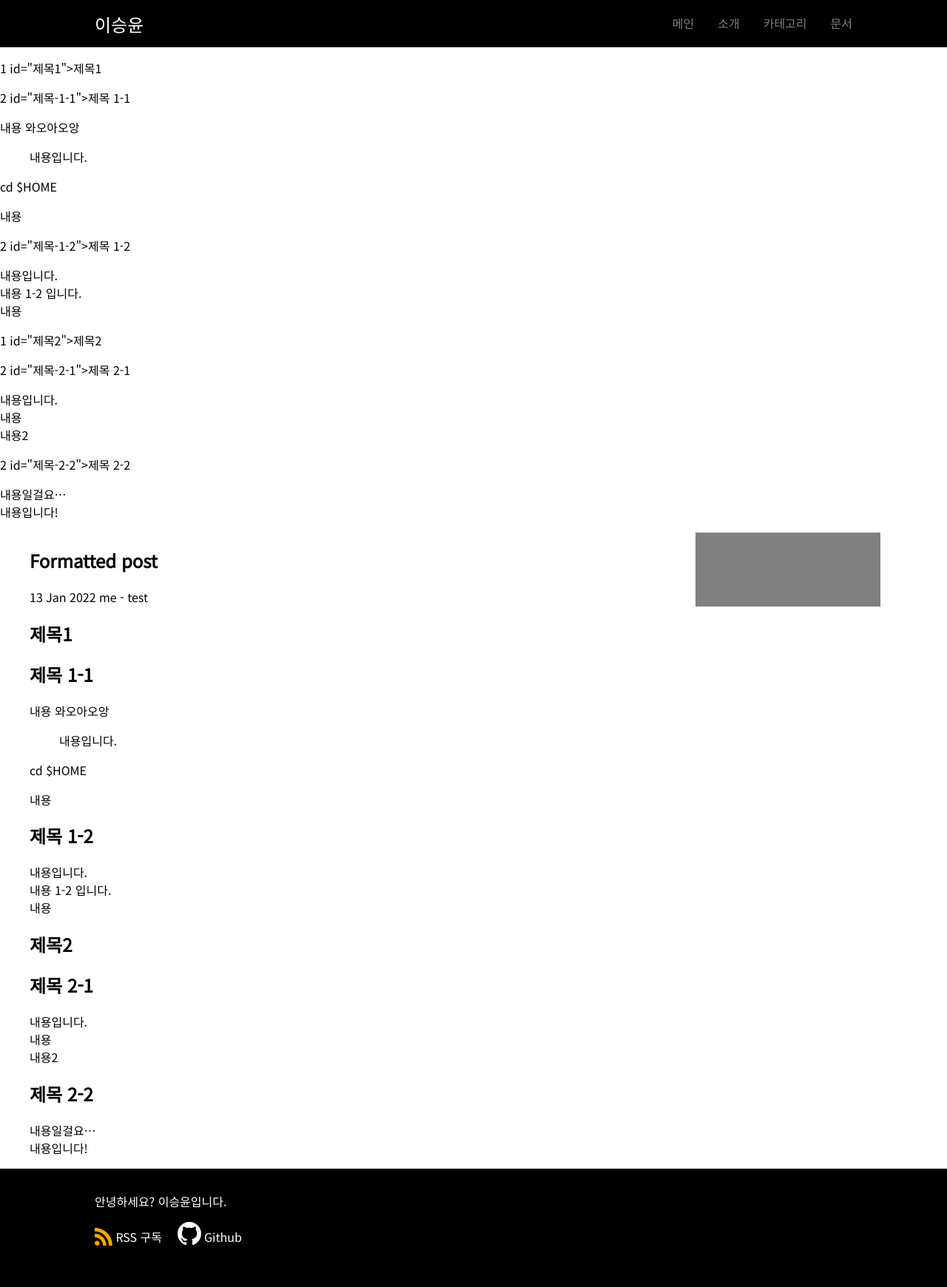
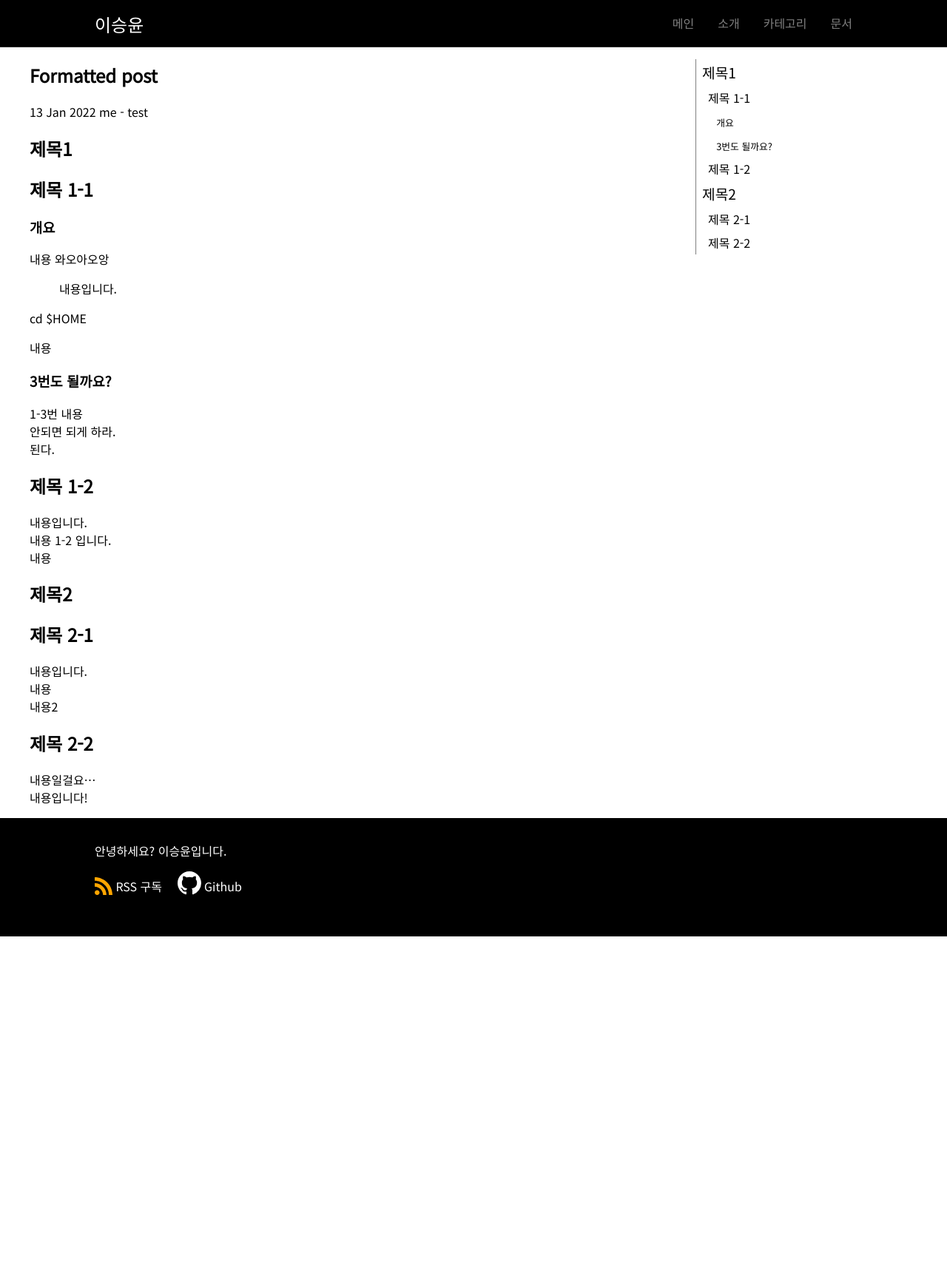
Before and after one commit to LeeSeungYun1020/LeeSeungYun1020.github.io, a Jekyll site: the page built from _posts/2022-01-13-formatted-post.md, in a window 1280 px wide. Shown: the whole page at 74% size. Built offline with Jekyll 4.4.1, drawn with Linux system fonts in a browser that asks for light colours; after the commit the page ends 1266 px from its top, so only the background shows below that.

Commit message:
Add post table of contents

````diff
--- a/_layouts/post.html
+++ b/_layouts/post.html
@@ -1,25 +1,6 @@
 ---
 layout: default
 ---
-
-{% assign headings_split = content | split: "<h" %}
-{% for line in headings_split %}
-    <p>{{ line }}</p>
-    {% case line[0] %}
-    {% when '1' %}
-        <p>h1 {{line}}</p>
-    {% when '2' %}
-
-    {% when '3' %}
-
-    {% when '4' %}
-
-    {% when '5' %}
-
-    {% when '6' %}
-
-    {% endcase %}
-{% endfor %}
 
 <div class="post-layout">
 <article class="post-article">
@@ -39,6 +20,54 @@ layout: default
     {{ content }}
 </article>
 <aside class="post-sidebar">
+    <div class="post-toc">
+        <ul class="post-toc-list">
+            {% assign current_level = '1' %}
+            {% assign headings_split = content | split: "<h" %}
+            {% for line in headings_split %}
+                {% assign start_letter = line | slice: 0, 1 %}
+                {% if '0' < start_letter and start_letter <= '3' %}
+                    {% assign heading_line = line | split: ">" %}
+                    {% assign heading_id = heading_line[0] | split: "id=" | last | remove:'"' | remove:'\' %}
+                    {% assign heading_content = heading_line[1] | split: "</" | first %}
 
+                    {% if current_level < start_letter %}
+                        {% for i in (current_level..start_letter) %}
+                            {% if forloop.last %}
+                                {% break %}
+                            {% endif %}
+                            <ul class="post-toc-list">
+                        {% endfor %}
+                        {% assign current_level = start_letter %}
+                    {% elsif current_level > start_letter %}
+
+                        {% for i in (start_letter..current_level) %}
+                            {% if forloop.last %}
+                                {% break %}
+                            {% endif %}
+                            </ul>
+                        {% endfor %}
+                        {% assign current_level = start_letter %}
+                    {% endif %}
+
+                    <li class="post-toc-node">
+                        <a class="post-toc-item post-toc-item-h{{ start_letter }}" href="#{{ heading_id }}">
+                            {{ heading_content }}
+                        </a>
+                    </li>
+                {% endif %}
+            {% endfor %}
+
+            {% if current_level > start_letter %}
+                {% for i in (start_letter..current_level) %}
+                    {% if forloop.last %}
+                        {% break %}
+                    {% endif %}
+                    </ul>
+                {% endfor %}
+            {% endif %}
+
+        </ul>
+    </div>
 </aside>
 </div>
--- a/_posts/2022-01-13-formatted-post.md
+++ b/_posts/2022-01-13-formatted-post.md
@@ -11,6 +11,7 @@ categories: test
 
 ## 제목 1-1
 
+### 개요
 내용 와오아오앙
 
 > 내용입니다.
@@ -20,6 +21,10 @@ cd $HOME
 ```
 
 내용
+### 3번도 될까요?
+1-3번 내용
+안되면 되게 하라.
+된다.
 
 ## 제목 1-2
 
--- a/_sass/post.scss
+++ b/_sass/post.scss
@@ -1,5 +1,10 @@
+:root {
+    --toc-font-color: rgb(25, 25, 28);
+  }
+
 .post-layout {
     max-width: 1200px;
+    height: 100%;
     margin-left: auto;
     margin-right: auto;
     display: flex;
@@ -13,9 +18,11 @@
 
 .post-sidebar {
     width: 250px;
-    height: 100px;
+    height: 100%;
     background: gray;
     display: block;
+    position: sticky;
+    top: 0;
 }
 
 @media screen and (max-width: 1000px) {
@@ -26,4 +33,43 @@
     .post-sidebar {
         width: 0;
     }
-  }
+}
+
+ul {
+    list-style: none;
+}
+
+.post-toc {
+    position: absolute;
+    overflow: hidden;
+}
+
+.post-toc-list {
+    padding-left: 0;
+}
+
+.post-toc-node {
+    border-left: 1px solid grey;
+    padding-left: 8px;
+    padding-top: 4px;
+    padding-bottom: 4px;
+    color: var(--toc-font-color);
+}
+
+.post-toc-item {
+
+}
+
+.post-toc-item-h1 {
+    font-size: 1.2em;
+}
+
+.post-toc-item-h2 {
+    font-size: 1em;
+    padding-left: 0.5em;
+}
+
+.post-toc-item-h3 {
+    font-size: 0.8em;
+    padding-left: 1.5em;
+}
````
